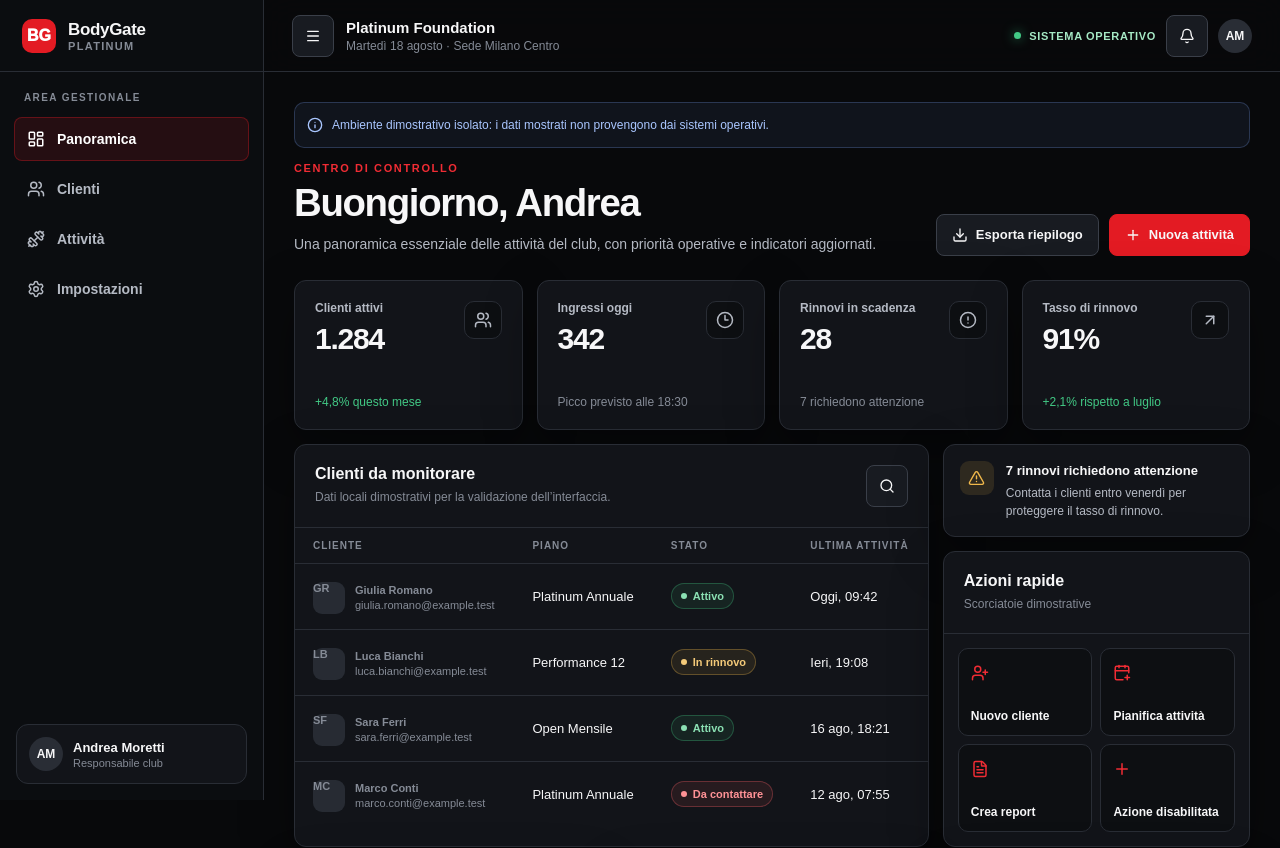
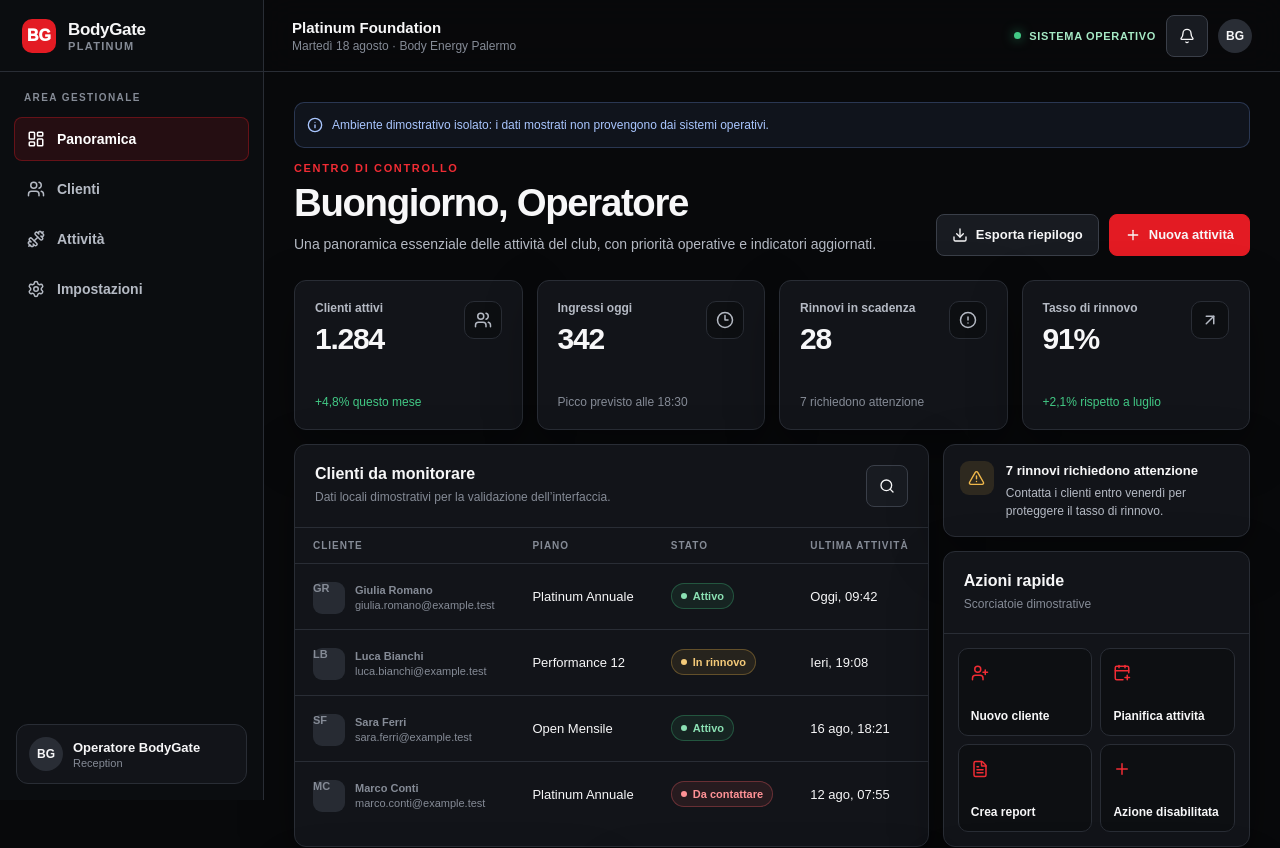
Before and after one commit to BodyGate/bodygate-admin, a Next.js app: page /ui-lab/platinum in a window 1280 px wide. Shown: the top 848 px of the page. Built offline with nearby package versions, Linux system fonts and the light colour scheme.

Commit message:
fix: refine Platinum shell identity and breakpoints

```diff
--- a/app/ui-lab/platinum/PlatinumDemo.tsx
+++ b/app/ui-lab/platinum/PlatinumDemo.tsx
@@ -8,7 +8,7 @@ import styles from "@/components/bodygate-ui/platinum.module.css"
 export default function PlatinumDemo() {
   return <PlatinumAppShell>
     <div className={styles.demoNotice}><Info aria-hidden="true" />Ambiente dimostrativo isolato: i dati mostrati non provengono dai sistemi operativi.</div>
-    <section className={styles.pageIntro} aria-labelledby="platinum-title"><div><p className={styles.eyebrow}>Centro di controllo</p><h1 id="platinum-title" className={styles.pageTitle}>Buongiorno, Andrea</h1><p className={styles.pageSubtitle}>Una panoramica essenziale delle attività del club, con priorità operative e indicatori aggiornati.</p></div><div className={styles.actions}><button className={styles.button}><Download />Esporta riepilogo</button><BGDialog trigger={<button className={`${styles.button} ${styles.buttonPrimary}`}><Plus />Nuova attività</button>} title="Crea una nuova attività" description="Questa azione è solo dimostrativa e non modifica alcun dato operativo."><p className={styles.dialogText}>La fondazione Platinum usa dialog accessibili, con gestione del focus e chiusura da tastiera.</p></BGDialog></div></section>
+    <section className={styles.pageIntro} aria-labelledby="platinum-title"><div><p className={styles.eyebrow}>Centro di controllo</p><h1 id="platinum-title" className={styles.pageTitle}>Buongiorno, Operatore</h1><p className={styles.pageSubtitle}>Una panoramica essenziale delle attività del club, con priorità operative e indicatori aggiornati.</p></div><div className={styles.actions}><button className={styles.button}><Download />Esporta riepilogo</button><BGDialog trigger={<button className={`${styles.button} ${styles.buttonPrimary}`}><Plus />Nuova attività</button>} title="Crea una nuova attività" description="Questa azione è solo dimostrativa e non modifica alcun dato operativo."><p className={styles.dialogText}>La fondazione Platinum usa dialog accessibili, con gestione del focus e chiusura da tastiera.</p></BGDialog></div></section>
     <section className={styles.kpiGrid} aria-label="Indicatori principali">{platinumKpis.map((kpi,index)=><article className={`${styles.card} ${styles.kpi}`} key={kpi.label}><div className={styles.kpiTop}><div><div className={styles.kpiLabel}>{kpi.label}</div><div className={styles.kpiValue}>{kpi.value}</div></div><div className={styles.kpiIcon}>{index===0?<Users />:index===1?<Clock3 />:index===2?<CircleAlert />:<ArrowUpRight />}</div></div><div className={`${styles.kpiNote} ${kpi.tone === "positive" ? styles.positive : ""}`}>{kpi.note}</div></article>)}</section>
     <div className={styles.workspace}><section className={styles.card}><div className={styles.panelHeader}><div><h2 className={styles.panelTitle}>Clienti da monitorare</h2><p className={styles.panelDescription}>Dati locali dimostrativi per la validazione dell’interfaccia.</p></div><button className={`${styles.button} ${styles.iconButton}`} aria-label="Cerca nei clienti"><Search /></button></div><div className={styles.tableWrap}><table className={styles.table}><thead><tr><th>Cliente</th><th>Piano</th><th>Stato</th><th>Ultima attività</th></tr></thead><tbody>{platinumCustomers.map(customer=><tr key={customer.email}><td><div className={styles.customer}><span className={styles.customerInitials}>{customer.initials}</span><span><strong>{customer.name}</strong><span>{customer.email}</span></span></div></td><td>{customer.plan}</td><td><span className={`${styles.badge} ${styles[customer.tone]}`}>{customer.status}</span></td><td>{customer.activity}</td></tr>)}</tbody></table></div></section>
     <aside className={styles.sideStack} aria-label="Priorità e azioni"><section className={`${styles.card} ${styles.alert}`}><div className={styles.alertIcon}><AlertTriangle /></div><div><strong>7 rinnovi richiedono attenzione</strong><p>Contatta i clienti entro venerdì per proteggere il tasso di rinnovo.</p></div></section><section className={styles.card}><div className={styles.panelHeader}><div><h2 className={styles.panelTitle}>Azioni rapide</h2><p className={styles.panelDescription}>Scorciatoie dimostrative</p></div></div><div className={styles.quickGrid}><button className={styles.quickAction}><UserPlus />Nuovo cliente</button><button className={styles.quickAction}><CalendarPlus />Pianifica attività</button><button className={styles.quickAction}><FileText />Crea report</button><button className={styles.quickAction} disabled><Plus />Azione disabilitata</button></div></section></aside></div>
--- a/components/bodygate-ui/PlatinumAppShell.tsx
+++ b/components/bodygate-ui/PlatinumAppShell.tsx
@@ -25,10 +25,10 @@ function Brand() {
 
 export default function PlatinumAppShell({ children }: { children: ReactNode }) {
   return <TooltipProvider delay={250}><div className={styles.shell}>
-    <aside className={styles.sidebar}><Brand /><Navigation /><div className={styles.sidebarFooter}><div className={styles.operator}><div className={styles.avatar}>AM</div><div><strong>Andrea Moretti</strong><span>Responsabile club</span></div></div></div></aside>
+    <aside className={styles.sidebar}><Brand /><Navigation /><div className={styles.sidebarFooter}><div className={styles.operator}><div className={styles.avatar}>BG</div><div><strong>Operatore BodyGate</strong><span>Reception</span></div></div></div></aside>
     <div className={styles.content}><header className={styles.topbar}>
-      <div style={{display:"flex",alignItems:"center",gap:12}}><Sheet><SheetTrigger className={`${styles.button} ${styles.iconButton} ${styles.mobileMenu}`} aria-label="Apri menu"><Menu /></SheetTrigger><SheetContent side="left" className={styles.drawer}><SheetTitle className="sr-only">Menu principale</SheetTitle><SheetClose className={`${styles.button} ${styles.iconButton} ${styles.drawerClose}`} aria-label="Chiudi menu"><X /></SheetClose><Brand /><div className={styles.drawerNav}><Navigation /></div></SheetContent></Sheet><div><div className={styles.topbarTitle}>Platinum Foundation</div><div className={styles.topbarMeta}>Martedì 18 agosto · Sede Milano Centro</div></div></div>
-      <div className={styles.topbarActions}><div className={styles.systemStatus}><span className={styles.statusDot} />SISTEMA OPERATIVO</div><Tooltip><TooltipTrigger className={`${styles.button} ${styles.iconButton}`} aria-label="Notifiche"><Bell /></TooltipTrigger><TooltipContent className={styles.tooltip}>3 notifiche operative</TooltipContent></Tooltip><div className={styles.avatar} aria-label="Profilo di Andrea Moretti">AM</div></div>
+      <div style={{display:"flex",alignItems:"center",gap:12}}><Sheet><SheetTrigger className={`${styles.button} ${styles.iconButton} ${styles.mobileMenu}`} aria-label="Apri menu"><Menu /></SheetTrigger><SheetContent side="left" className={styles.drawer}><SheetTitle className="sr-only">Menu principale</SheetTitle><SheetClose className={`${styles.button} ${styles.iconButton} ${styles.drawerClose}`} aria-label="Chiudi menu"><X /></SheetClose><Brand /><div className={styles.drawerNav}><Navigation /></div></SheetContent></Sheet><div><div className={styles.topbarTitle}>Platinum Foundation</div><div className={styles.topbarMeta}>Martedì 18 agosto · Body Energy Palermo</div></div></div>
+      <div className={styles.topbarActions}><div className={styles.systemStatus}><span className={styles.statusDot} />SISTEMA OPERATIVO</div><Tooltip><TooltipTrigger className={`${styles.button} ${styles.iconButton}`} aria-label="Notifiche"><Bell /></TooltipTrigger><TooltipContent className={styles.tooltip}>3 notifiche operative</TooltipContent></Tooltip><div className={styles.avatar} aria-label="Profilo operatore BodyGate">BG</div></div>
     </header><main id="contenuto" className={styles.main}>{children}</main></div>
   </div></TooltipProvider>
 }
```
Also changed, not shown: components/bodygate-ui/platinum.module.css.
